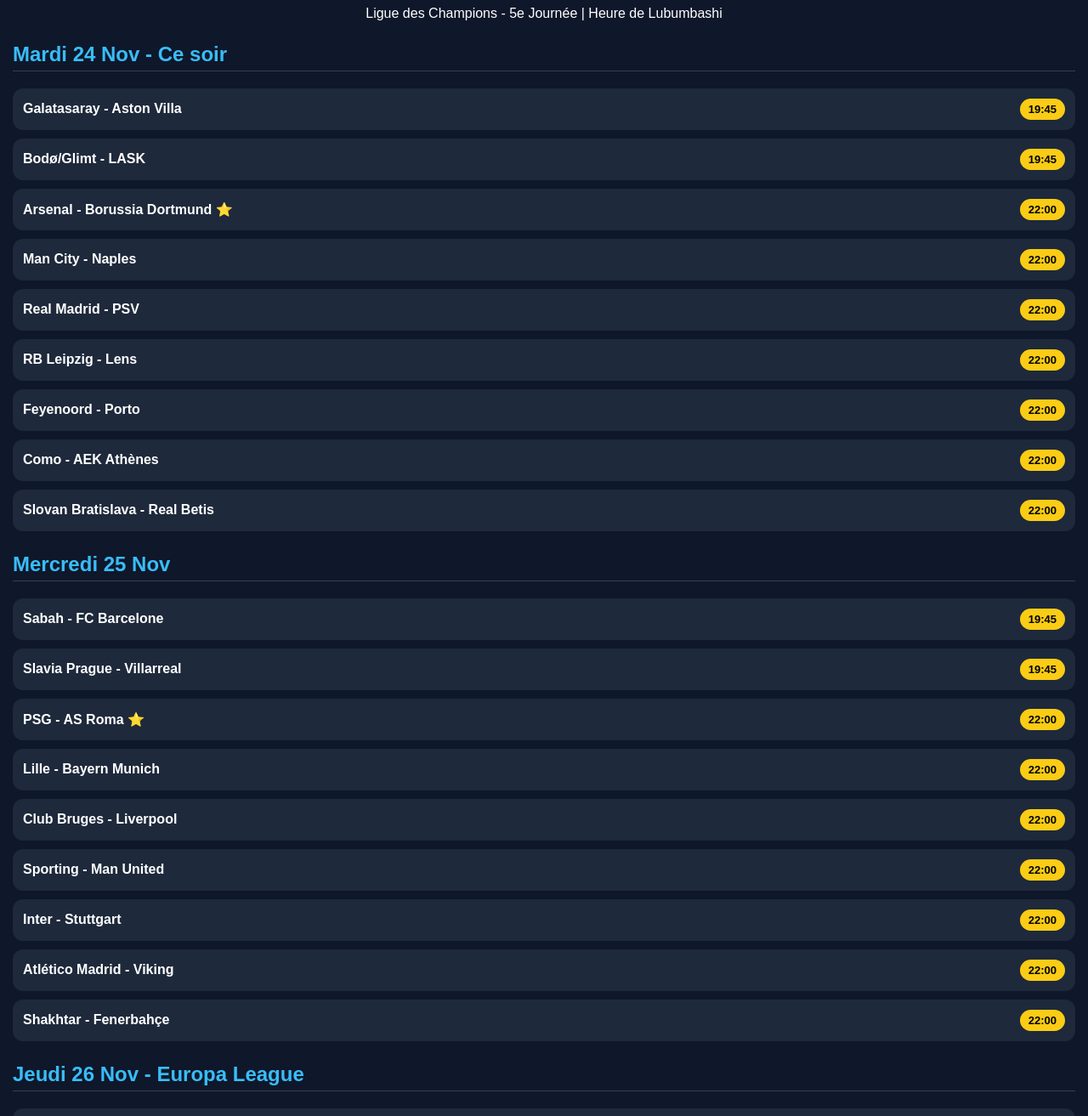
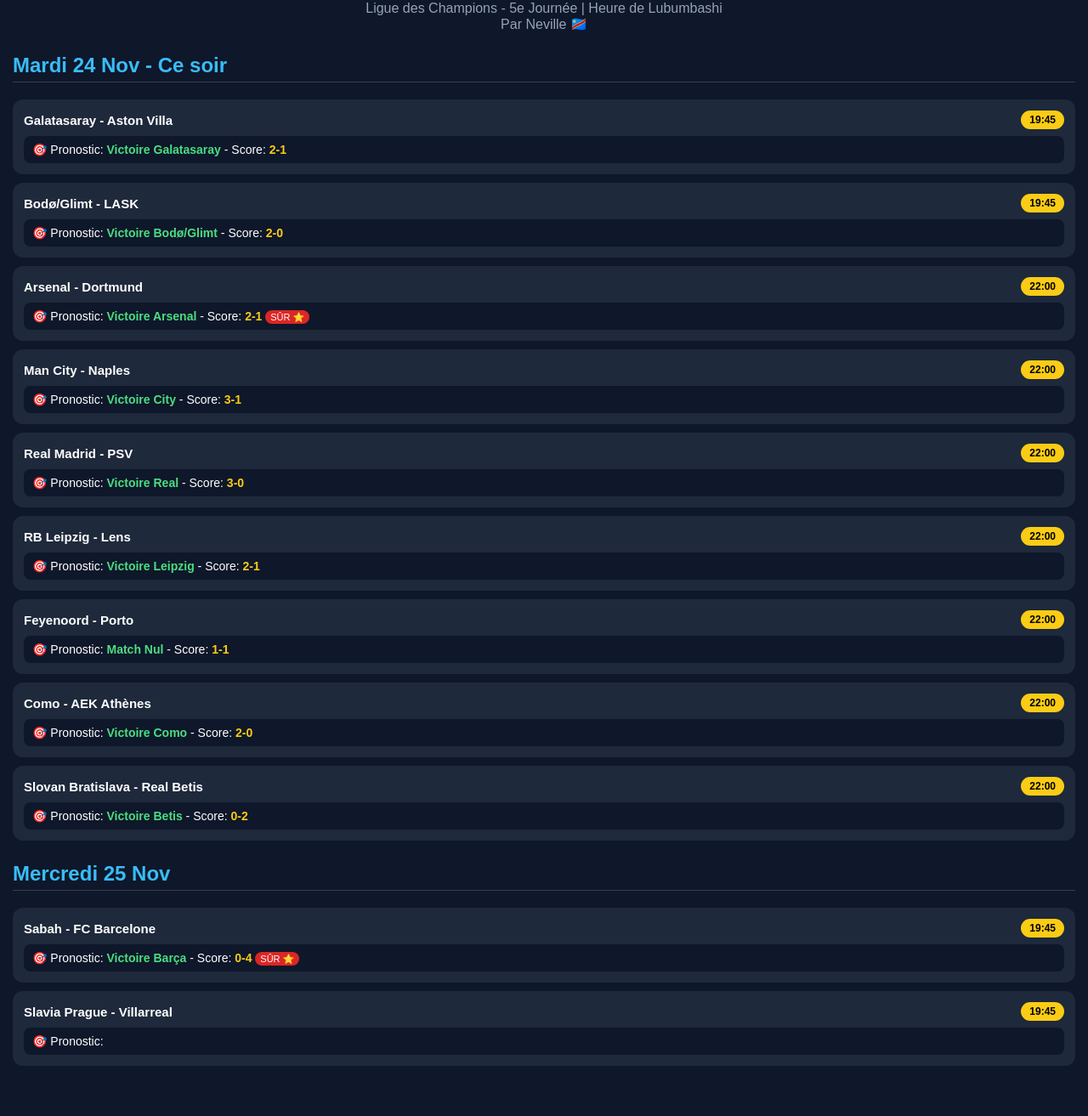
Before and after one commit to neville-sec243/monsite, a plain HTML site: page index.html in a window 1280 px wide. Shown: the part 89-1402 px from the top of the page at 85% size. After the commit the page ends 1368 px from the top, so only its background shows below. Drawn offline with Linux system fonts and the light colour scheme.

Commit message:
Update index.html

```diff
--- a/index.html
+++ b/index.html
@@ -3,50 +3,40 @@
 <head>
 <meta charset="UTF-8">
 <meta name="viewport" content="width=device-width, initial-scale=1.0">
-<title>Matchs Europe - Neville</title>
+<title>Pronostics Europe - Neville</title>
 <style>
 body{font-family:Arial,sans-serif;background:#0f172a;color:white;margin:0;padding:15px}
-h1{text-align:center;color:#facc15}
+h1{text-align:center;color:#facc15;margin-bottom:5px}
+.sub{text-align:center;color:#94a3b8}
 h2{color:#38bdf8;margin-top:25px;border-bottom:1px solid #334155;padding-bottom:5px}
-.match{background:#1e293b;padding:12px;margin:10px 0;border-radius:12px;display:flex;justify-content:space-between;align-items:center}
-.time{background:#facc15;color:black;padding:5px 10px;border-radius:20px;font-weight:bold;font-size:13px}
-.teams{font-weight:bold}
-.star{color:#facc15}
+.card{background:#1e293b;padding:13px;margin:10px 0;border-radius:12px}
+.top{display:flex;justify-content:space-between;align-items:center}
+.teams{font-weight:bold;font-size:15px}
+.time{background:#facc15;color:black;padding:4px 10px;border-radius:20px;font-weight:bold;font-size:12px}
+.prono{margin-top:8px;background:#0f172a;padding:8px 10px;border-radius:8px;font-size:14px}
+.prono b{color:#4ade80}
+.score{color:#facc15;font-weight:bold}
 .footer{text-align:center;margin-top:30px;color:#94a3b8;font-size:13px}
+.badge{background:#dc2626;color:white;font-size:11px;padding:2px 6px;border-radius:10px}
 </style>
 </head>
 <body>
-<h1>⚽ MATCHS D'EUROPE</h1>
-<p style="text-align:center">Ligue des Champions - 5e Journée | Heure de Lubumbashi</p>
+<h1>⚽ PRONOSTICS EUROPE</h1>
+<p class="sub">Ligue des Champions - 5e Journée | Heure de Lubumbashi<br>Par Neville 🇨🇩</p>
 
 <h2>Mardi 24 Nov - Ce soir</h2>
-<div class="match"><span class="teams">Galatasaray - Aston Villa</span><span class="time">19:45</span></div>
-<div class="match"><span class="teams">Bodø/Glimt - LASK</span><span class="time">19:45</span></div>
-<div class="match"><span class="teams">Arsenal - Borussia Dortmund <span class="star">⭐</span></span><span class="time">22:00</span></div>
-<div class="match"><span class="teams">Man City - Naples</span><span class="time">22:00</span></div>
-<div class="match"><span class="teams">Real Madrid - PSV</span><span class="time">22:00</span></div>
-<div class="match"><span class="teams">RB Leipzig - Lens</span><span class="time">22:00</span></div>
-<div class="match"><span class="teams">Feyenoord - Porto</span><span class="time">22:00</span></div>
-<div class="match"><span class="teams">Como - AEK Athènes</span><span class="time">22:00</span></div>
-<div class="match"><span class="teams">Slovan Bratislava - Real Betis</span><span class="time">22:00</span></div>
+
+<div class="card"><div class="top"><span class="teams">Galatasaray - Aston Villa</span><span class="time">19:45</span></div><div class="prono">🎯 Pronostic: <b>Victoire Galatasaray</b> - Score: <span class="score">2-1</span></div></div>
+<div class="card"><div class="top"><span class="teams">Bodø/Glimt - LASK</span><span class="time">19:45</span></div><div class="prono">🎯 Pronostic: <b>Victoire Bodø/Glimt</b> - Score: <span class="score">2-0</span></div></div>
+<div class="card"><div class="top"><span class="teams">Arsenal - Dortmund</span><span class="time">22:00</span></div><div class="prono">🎯 Pronostic: <b>Victoire Arsenal</b> - Score: <span class="score">2-1</span> <span class="badge">SÛR ⭐</span></div></div>
+<div class="card"><div class="top"><span class="teams">Man City - Naples</span><span class="time">22:00</span></div><div class="prono">🎯 Pronostic: <b>Victoire City</b> - Score: <span class="score">3-1</span></div></div>
+<div class="card"><div class="top"><span class="teams">Real Madrid - PSV</span><span class="time">22:00</span></div><div class="prono">🎯 Pronostic: <b>Victoire Real</b> - Score: <span class="score">3-0</span></div></div>
+<div class="card"><div class="top"><span class="teams">RB Leipzig - Lens</span><span class="time">22:00</span></div><div class="prono">🎯 Pronostic: <b>Victoire Leipzig</b> - Score: <span class="score">2-1</span></div></div>
+<div class="card"><div class="top"><span class="teams">Feyenoord - Porto</span><span class="time">22:00</span></div><div class="prono">🎯 Pronostic: <b>Match Nul</b> - Score: <span class="score">1-1</span></div></div>
+<div class="card"><div class="top"><span class="teams">Como - AEK Athènes</span><span class="time">22:00</span></div><div class="prono">🎯 Pronostic: <b>Victoire Como</b> - Score: <span class="score">2-0</span></div></div>
+<div class="card"><div class="top"><span class="teams">Slovan Bratislava - Real Betis</span><span class="time">22:00</span></div><div class="prono">🎯 Pronostic: <b>Victoire Betis</b> - Score: <span class="score">0-2</span></div></div>
 
 <h2>Mercredi 25 Nov</h2>
-<div class="match"><span class="teams">Sabah - FC Barcelone</span><span class="time">19:45</span></div>
-<div class="match"><span class="teams">Slavia Prague - Villarreal</span><span class="time">19:45</span></div>
-<div class="match"><span class="teams">PSG - AS Roma <span class="star">⭐</span></span><span class="time">22:00</span></div>
-<div class="match"><span class="teams">Lille - Bayern Munich</span><span class="time">22:00</span></div>
-<div class="match"><span class="teams">Club Bruges - Liverpool</span><span class="time">22:00</span></div>
-<div class="match"><span class="teams">Sporting - Man United</span><span class="time">22:00</span></div>
-<div class="match"><span class="teams">Inter - Stuttgart</span><span class="time">22:00</span></div>
-<div class="match"><span class="teams">Atlético Madrid - Viking</span><span class="time">22:00</span></div>
-<div class="match"><span class="teams">Shakhtar - Fenerbahçe</span><span class="time">22:00</span></div>
 
-<h2>Jeudi 26 Nov - Europa League</h2>
-<div class="match"><span class="teams">Marseille - Levski Sofia</span><span class="time">19:45</span></div>
-<div class="match"><span class="teams">Crystal Palace - Real Sociedad</span><span class="time">22:00</span></div>
-<div class="match"><span class="teams">Lyon - Lilleström</span><span class="time">22:00</span></div>
-<div class="match"><span class="teams">Celta Vigo - Bournemouth</span><span class="time">22:00</span></div>
-
-<div class="footer">Par Neville - Lubumbashi 🇨🇩</div>
-</body>
-                                                                       </html>
+<div class="card"><div class="top"><span class="teams">Sabah - FC Barcelone</span><span class="time">19:45</span></div><div class="prono">🎯 Pronostic: <b>Victoire Barça</b> - Score: <span class="score">0-4</span> <span class="badge">SÛR ⭐</span></div></div>
+<div class="card"><div class="top"><span class="teams">Slavia Prague - Villarreal</span><span class="time">19:45</span></div><div class="prono">🎯 Pronostic: <b
```
